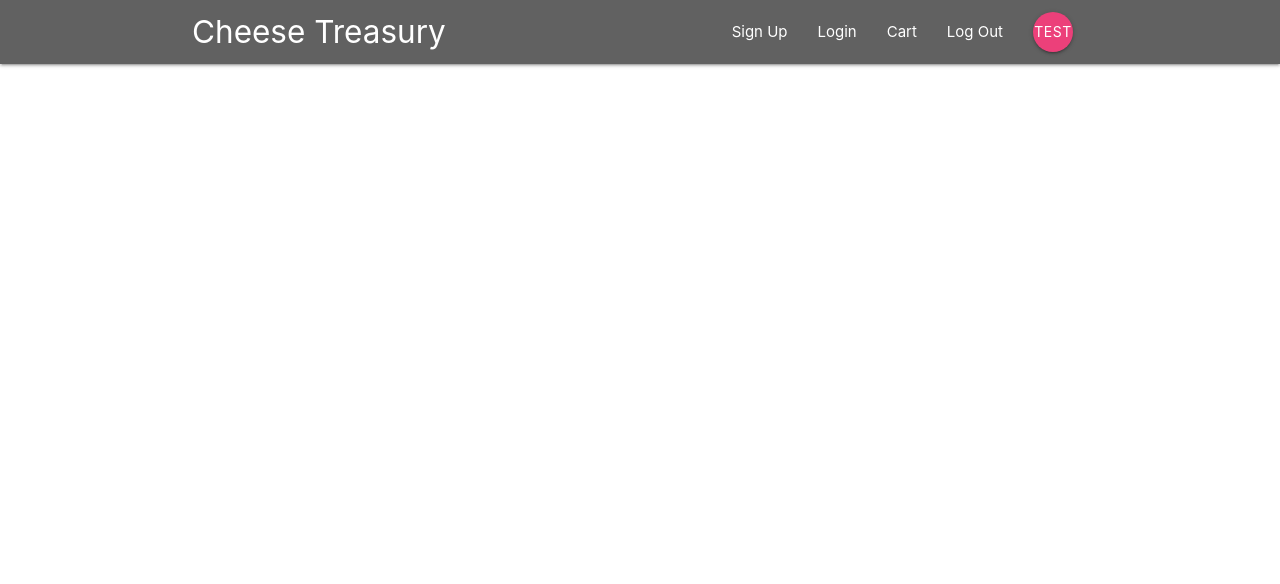
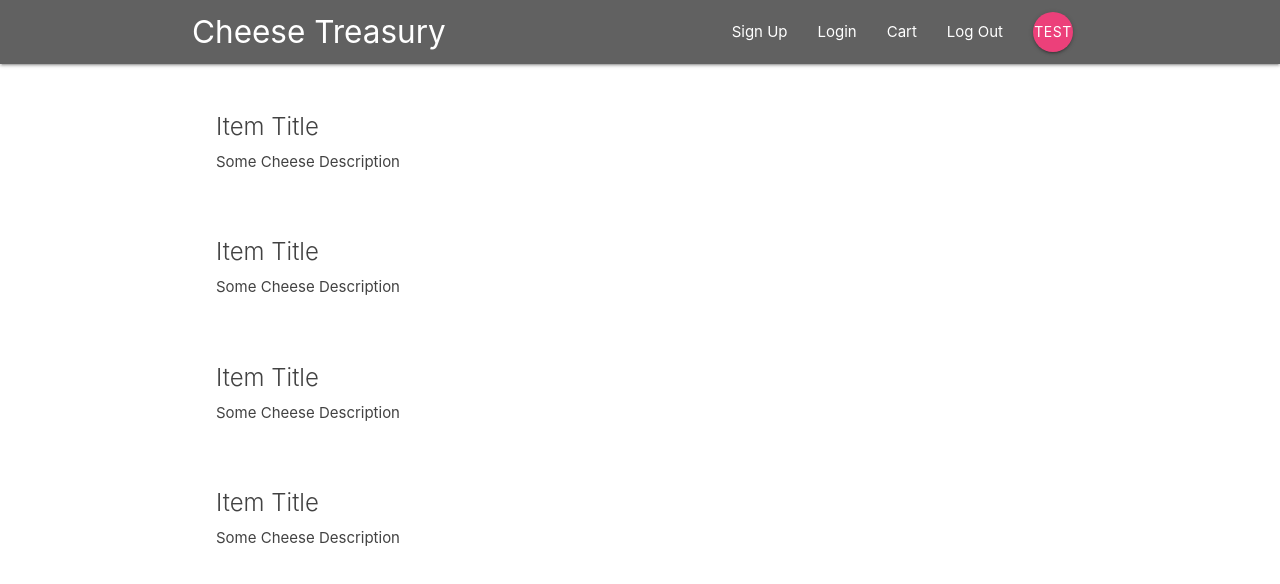
Before and after one commit to StanleyTYLau/cheese_treasury, a React (Create React App) app in the folder cheese_client/: page / in a window 1280 px wide. Shown: the top 584 px of the page. Built offline with nearby package versions, Linux system fonts and the light colour scheme.

Commit message:
setup item list, summary

```diff
--- a/cheese_client/src/App.js
+++ b/cheese_client/src/App.js
@@ -1,6 +1,7 @@
 import React, { Component } from 'react';
-import { BrowserRouter } from 'react-router-dom';
+import { BrowserRouter, Route, Switch } from 'react-router-dom';
 import Navbar from './components/layout/Navbar';
+import Dashboard from './components/dashboard/Dashboard'
 
 class App extends Component {
   render() {
@@ -8,6 +9,9 @@ class App extends Component {
       <BrowserRouter>
         <div className="App">
           <Navbar />
+          <Switch>
+            <Route path='/' component={Dashboard} />
+          </Switch>
         </div>
       </BrowserRouter>
 
--- a/cheese_client/src/components/dashboard/Dashboard.js
+++ b/cheese_client/src/components/dashboard/Dashboard.js
@@ -0,0 +1,16 @@
+import React, { Component } from 'react';
+import ItemList from '../item/ItemList';
+
+class Dashboard extends Component {
+  render() {
+    return (
+      <div className="dashboard container">
+        <div className="col s12 m6">
+          <ItemList />
+        </div>
+      </div>
+    )
+  }
+}
+
+export default Dashboard;
--- a/cheese_client/src/components/item/ItemList.js
+++ b/cheese_client/src/components/item/ItemList.js
@@ -0,0 +1,17 @@
+import React from 'react';
+import ItemSummary from './ItemSummary';
+
+const ItemList = () => {
+  return (
+    <div className="project-list section">
+
+      <ItemSummary />
+      <ItemSummary />
+      <ItemSummary />
+      <ItemSummary />
+
+    </div>
+  )
+}
+
+export default ItemList;
--- /dev/null
+++ b/cheese_client/src/components/item/ItemSummary.js
@@ -0,0 +1,14 @@
+import React from 'react';
+
+const ItemSummary = () => {
+  return (
+    <div className="card z-depth-0 item-summary">
+      <div className="card-content grey-text text-darken-3">
+        <span className="card-title">Item Title</span>
+        <p>Some Cheese Description</p>
+      </div>
+    </div>
+  )
+}
+
+export default ItemSummary;
```
